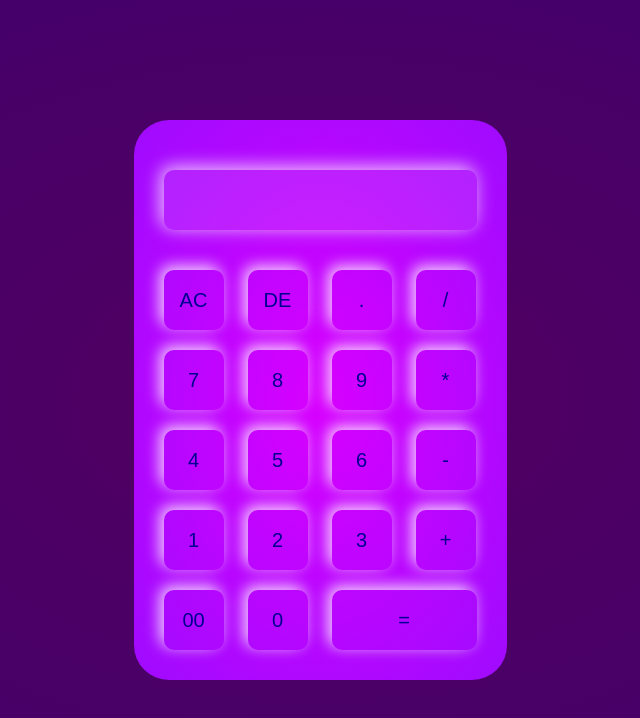
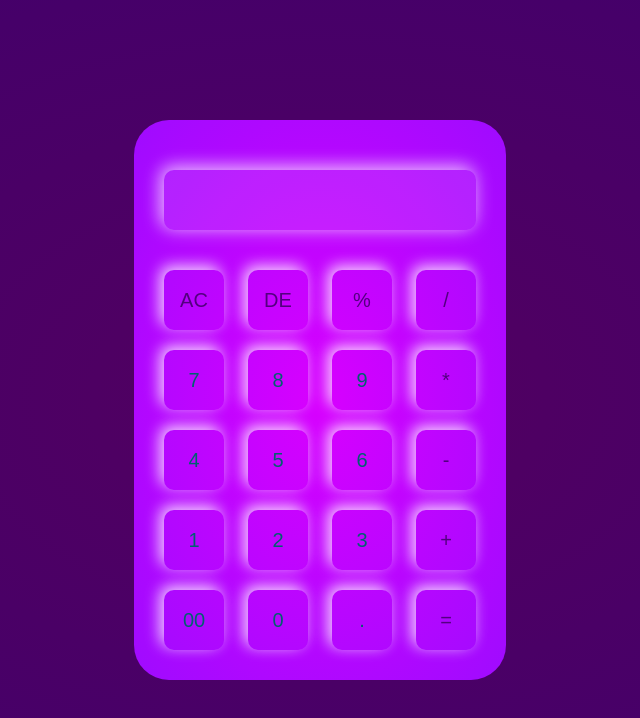
Before and after one commit to EnderSeva/Calculator, a plain HTML site: page index.html in a window 1280 px wide. Shown: the whole page, without its empty margins (320-960 px from the left). Drawn offline with Linux system fonts and the light colour scheme.

Commit message:
Finalising...?

```diff
--- a/index.html
+++ b/index.html
@@ -10,36 +10,37 @@
         <div class="calculator">
             <form>
                 <div class="display">
-                    <input type="text" name="display">
+                    <input type="text" name="display" disabled>
                 </div>
                 <div>
-                   <input type="button" value="AC" onClick="display.value = '' ">
-                   <input type="button" value="DE" onClick="display.value = display.value.toString().slice(0, -1) ">
-                    <input type="button" value="." onClick="display.value += '.' ">
-                    <input type="button" value="/" onClick="display.value += '/' ">
+                   <input class="fun" type="button" value="AC" onClick="display.value = '' ">
+                   <input class="fun" type="button" value="DE" onClick="display.value = display.value.toString().slice(0, -1) ">
+                    <input class="fun" type="button" value="%" onClick="display.value += '%' ">
+                    <input class="fun" type="button" value="/" onClick="display.value += '/' ">
                 </div>
                 <div>
-                    <input type="button" value="7" onClick="display.value += '7' ">
-                    <input type="button" value="8" onClick="display.value += '8' ">
-                    <input type="button" value="9" onClick="display.value += '9' ">
-                    <input type="button" value="*" onClick="display.value += '*' ">
+                    <input class="num" type="button" value="7" onClick="display.value += '7' ">
+                    <input class="num" type="button" value="8" onClick="display.value += '8' ">
+                    <input class="num" type="button" value="9" onClick="display.value += '9' ">
+                    <input class="fun" type="button" value="*" onClick="display.value += '*' ">
                 </div>
                 <div>
-                    <input type="button" value="4" onClick="display.value += '4' ">
-                    <input type="button" value="5" onClick="display.value += '5' ">
-                    <input type="button" value="6" onClick="display.value += '6' ">
-                    <input type="button" value="-" onClick="display.value += '-' ">
+                    <input class="num" type="button" value="4" onClick="display.value += '4' ">
+                    <input class="num" type="button" value="5" onClick="display.value += '5' ">
+                    <input class="num" type="button" value="6" onClick="display.value += '6' ">
+                    <input class="fun" type="button" value="-" onClick="display.value += '-' ">
                 </div>
                 <div>
-                    <input type="button" value="1" onClick="display.value += '1' ">
-                    <input type="button" value="2" onClick="display.value += '2' ">
-                    <input type="button" value="3" onClick="display.value += '3' ">
-                    <input type="button" value="+" onClick="display.value += '+' ">
+                    <input class="num" type="button" value="1" onClick="display.value += '1' ">
+                    <input class="num" type="button" value="2" onClick="display.value += '2' ">
+                    <input class="num" type="button" value="3" onClick="display.value += '3' ">
+                    <input class="fun" type="button" value="+" onClick="display.value += '+' ">
                 </div>
                 <div>
-                    <input type="button" value="00" onClick="display.value += '00' ">
-                   <input type="button" value="0" onClick="display.value += '0' ">
-      <input class="equal" type="button" value="=" onClick="display.value = eval(display.value)">
+                    <input class="num" type="button" value="00" onClick="display.value += '00' ">
+                    <input class="num" type="button" value="0" onClick="display.value += '0' ">
+                    <input class="num" type="button" value="." onClick="display.value += '.' ">
+                    <input class="fun" type="button" value="=" onClick="display.value = eval(display.value)">
                 </div>
             </form>
         </div>
--- a/style.css
+++ b/style.css
@@ -32,7 +32,7 @@ body{
     box-shadow: -4px -4px 15px rgba(255, 255, 255, 0.79), -2px -2px 20px rgba(255, 255, 255, 0.1);
     background: transparent;
     font-size: 20px;
-    color: #000091;
+    color: #00006c;
     cursor: pointer;
     margin: 10px;
 }
@@ -55,5 +55,13 @@ form .display input{
 }
 
 form input.equal{
-    width: 145px;
+    width: 60px;
 }
+
+form input.fun{
+    color: #530080;
+}
+
+form input.num{
+    color: #006071;
+}
```
